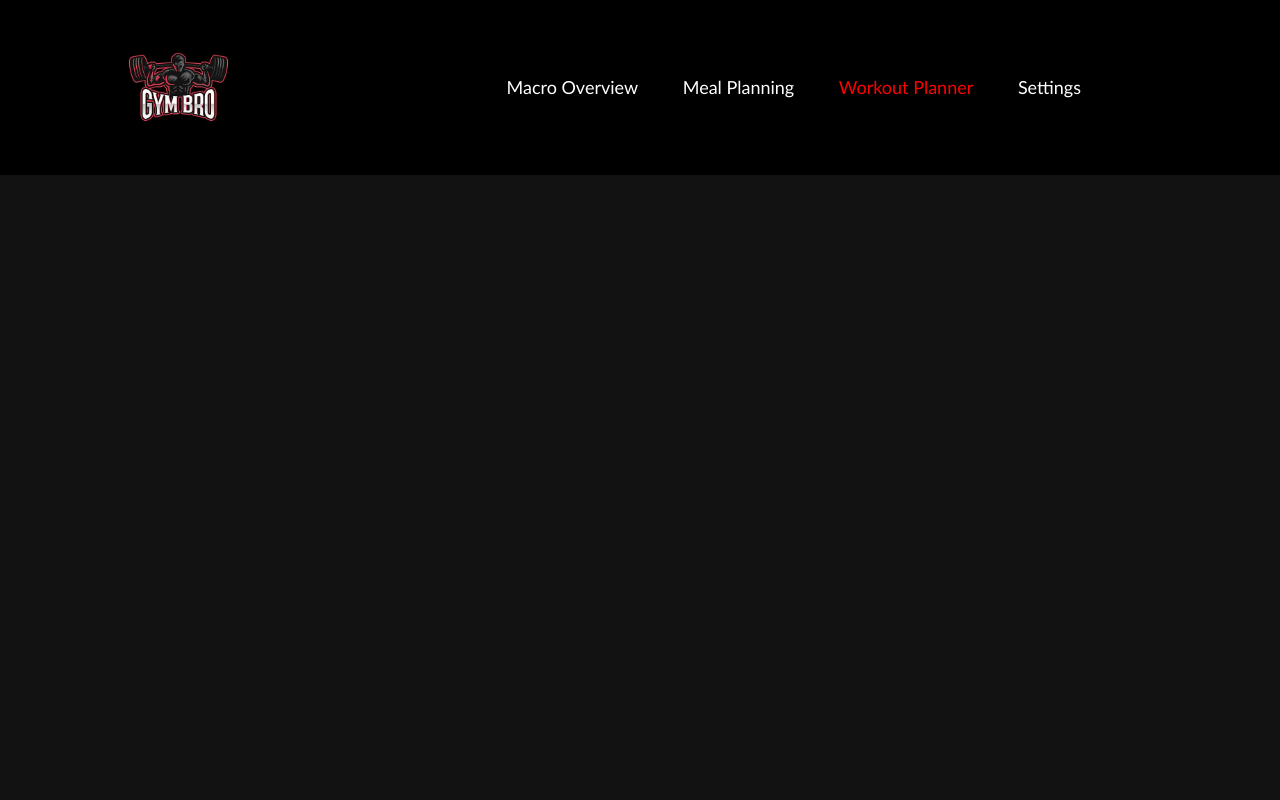
After one commit to kitzuuu/GymBro, a Flask app: page /workoutPlanner in a window 1280 px wide. The commit adds this page. Run offline with Flask 3, Linux system fonts and the light colour scheme.

Commit message:
Updated Nav and linked everything through flask

```diff
--- a/app.py
+++ b/app.py
@@ -4,8 +4,8 @@ app = fl.Flask(__name__)
 
 # Route for the home page
 @app.route('/')
-def home():
-    return fl.render_template('index.html')
+def macroOverview():
+    return fl.render_template('macroOverview.html')
 
 # Route for the settings page
 @app.route('/settings')
@@ -13,9 +13,13 @@ def settings():
     return fl.render_template('settings.html')
 
 # Route for the planner page
-@app.route('/planner')
-def planner():
-    return fl.render_template('planner.html')
+@app.route('/workoutPlanner')
+def workoutPlanner():
+    return fl.render_template('workoutPlanner.html')
+
+@app.route('/mealPlanning')
+def mealPlanning():
+    return fl.render_template('mealPlanning.html')
 
 # Route to save settings via POST request
 @app.route('/save-settings', methods=['POST'])
--- a/static/css/style.css
+++ b/static/css/style.css
@@ -79,3 +79,8 @@
 .Setting{
     color:lightgray;
 }
+
+.current-page{
+    pointer-events: none;
+    color:red !important;
+}
--- /dev/null
+++ b/templates/workoutPlanner.html
@@ -0,0 +1,29 @@
+<!DOCTYPE html>
+<html lang="en">
+<head>
+    <meta charset="UTF-8">
+    <title>GymBro</title>
+    <link href="https://cdn.jsdelivr.net/npm/bootstrap@5.3.3/dist/css/bootstrap.min.css" rel="stylesheet" integrity="sha384-QWTKZyjpPEjISv5WaRU9OFeRpok6YctnYmDr5pNlyT2bRjXh0JMhjY6hW+ALEwIH" crossorigin="anonymous">
+    <script src="https://cdn.jsdelivr.net/npm/bootstrap@5.3.3/dist/js/bootstrap.bundle.min.js" integrity="sha384-YvpcrYf0tY3lHB60NNkmXc5s9fDVZLESaAA55NDzOxhy9GkcIdslK1eN7N6jIeHz" crossorigin="anonymous"></script>
+    <link rel="stylesheet" type="text/css" href="{{ url_for('static', filename='css/style.css') }}"></link>
+</head>
+<body>
+<div class="container">
+    <div class="row" id="nav">
+        <div class="col-3" id="logo">
+            <div class="text-center">
+                <img src="{{ url_for('static', filename='images/logo.jpg') }}" alt="Logo" id="logo-image" >
+            </div>
+        </div>
+        <div class="col-9">
+            <div class="text-center">
+                <a href="{{url_for('macroOverview') }}">Macro Overview</a>
+                <a href="{{ url_for('mealPlanning') }}"`>Meal Planning</a>
+                <a href="{{ url_for('workoutPlanner') }}" class="current-page"s>Workout Planner</a>
+                <a href="{{ url_for('settings') }}">Settings</a>
+            </div>
+        </div>
+    </div>
+</div>
+</body>
+</html>
```
Also changed, not shown: templates/macroOverview.html (renamed from templates/index.html, +5 -4 lines), templates/macroSettings.html (deleted, +0 -10 lines), templates/planner.html (deleted, +0 -10 lines), templates/settings.html (+6 -5 lines).
